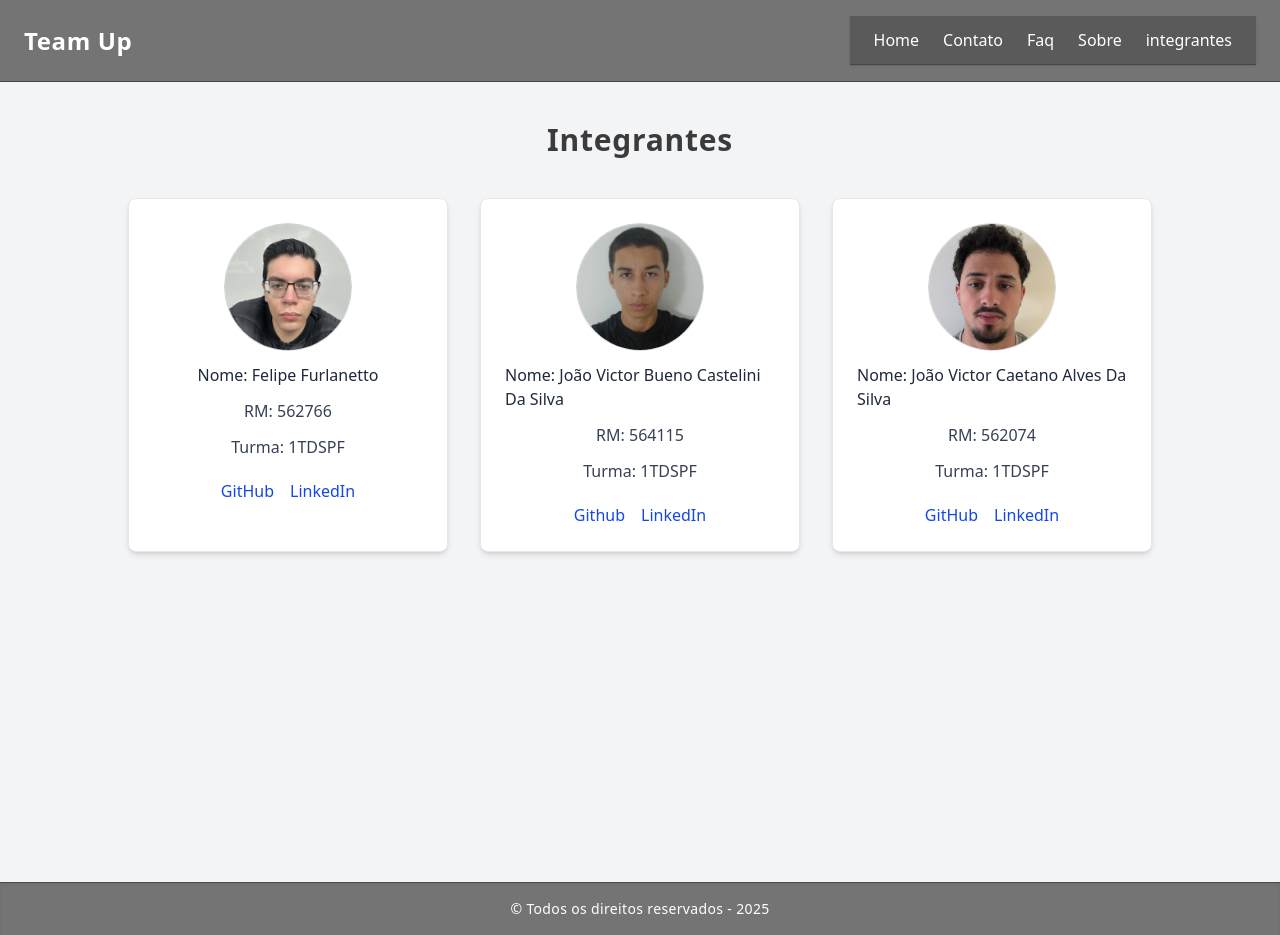
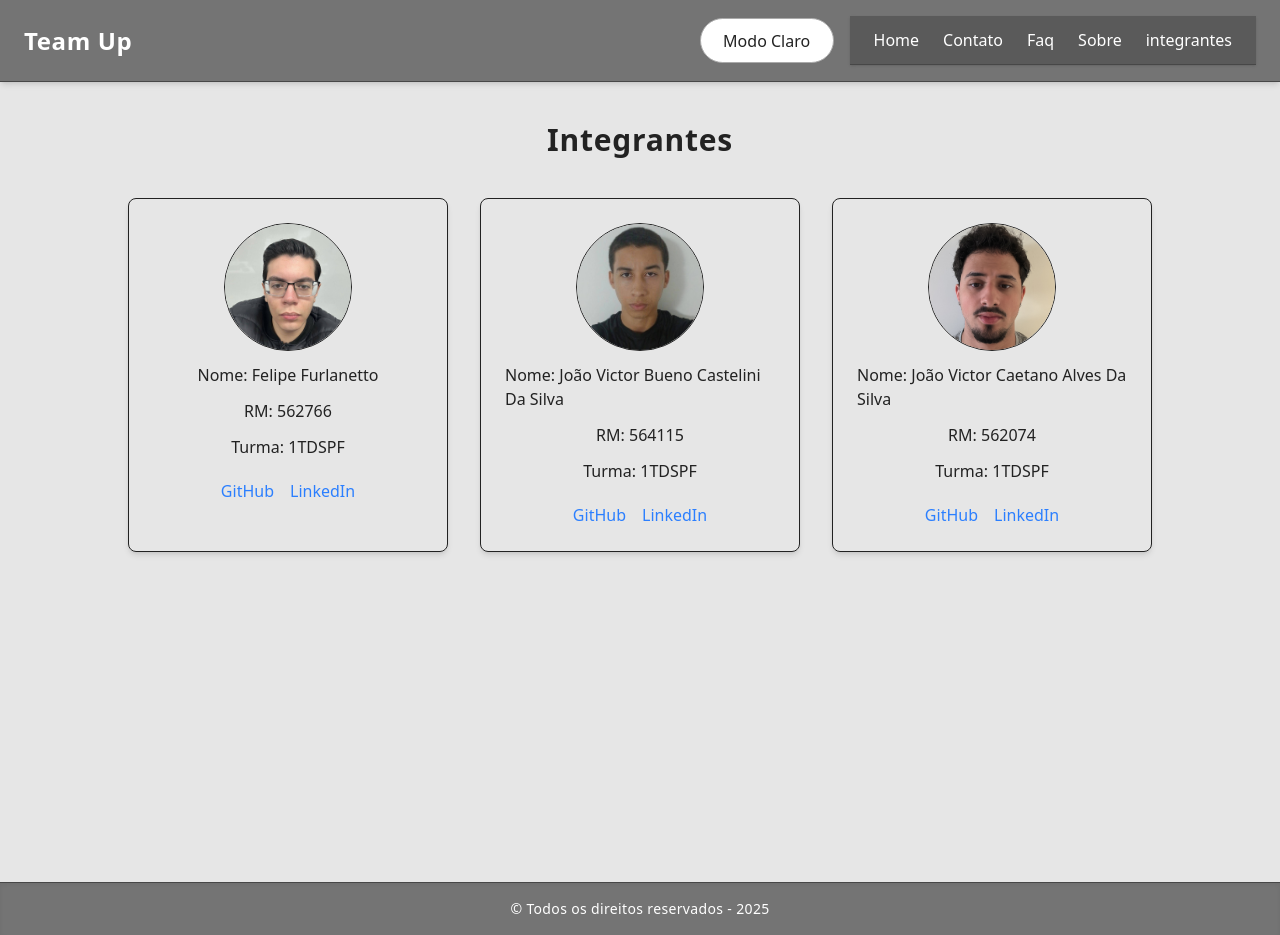
Before and after one commit to Felipe-Furlanetto0504/GS-Front-Segundo-Semestre, a React (Vite) app in the folder gs-front/: page /integrantes in a window 1280 px wide. Built offline with nearby package versions, Linux system fonts and the light colour scheme.

Commit message:
feat: modo escuro pronto

```diff
--- a/gs-front/src/App.tsx
+++ b/gs-front/src/App.tsx
@@ -2,8 +2,16 @@ import { Outlet } from "react-router-dom";
 import Cabecalho from "./components/Cabecalho/Cabecalho";
 import Rodape from "./components/Rodape/Rodape";
 
-export default function App(){
-  return(
-    <div><Cabecalho/><Outlet/><Rodape/></div>
+export default function App() {
+  return (
+    <div className="min-h-screen flex flex-col">
+      <Cabecalho />
+
+      <main className="flex-1">
+        <Outlet />
+      </main>
+
+      <Rodape />
+    </div>
   );
 }
--- /dev/null
+++ b/gs-front/src/ThemeContext.tsx
@@ -0,0 +1,47 @@
+import {
+  createContext,
+  useContext,
+  useEffect,
+  useState,
+  type ReactNode,
+} from "react";
+
+type Theme = "light" | "dark";
+
+interface ThemeContextValue {
+  theme: Theme;
+  toggleTheme: () => void;
+}
+
+export function useTheme() {
+  const context = useContext(ThemeContext);
+
+  if (!context) {
+    throw new Error("useTheme deve ser usado dentro de um ThemeProvider");
+  }
+  return context;
+}
+
+const ThemeContext = createContext<ThemeContextValue | undefined>(undefined);
+
+export function ThemeProvider({ children }: { children: React.ReactNode }) {
+  const [theme, setTheme] = useState<Theme>(() => {
+    const stored = localStorage.getItem("theme") as Theme | null;
+    return stored ?? "light";
+  });
+
+  useEffect(() => {
+    document.body.dataset.theme = theme;
+    localStorage.setItem("theme", theme);
+  }, [theme]);
+
+  function toggleTheme() {
+    setTheme((prev) => (prev === "light" ? "dark" : "light"));
+  }
+
+  return (
+    <ThemeContext.Provider value={{ theme, toggleTheme }}>
+      {children}
+    </ThemeContext.Provider>
+  );
+}
--- /dev/null
+++ b/gs-front/src/ThemeToggleButton.tsx
@@ -0,0 +1,23 @@
+import { useTheme } from "./ThemeContext";
+export function ThemeToggleButton(){
+    const{theme, toggleTheme} = useTheme();
+
+    const label = theme === "dark" ? "Modo escuro ativado. Clique para voltar ao claro." : "Modo claro ativado. clique para ir o escuro.";
+    return(
+        <button type="button" onClick={toggleTheme}
+        aria-pressed={theme === "dark"}
+        aria-label={label}
+        style={{padding: "0.6rem 1.4rem",
+            borderRadius: 999,
+            border: "1px solid #aaa",
+            cursor: "pointer",
+            background: theme === "dark" ? "#222" : "#fff",
+            color: theme === "dark" ? "#f5f5f5" : "#222",
+            transition: "background 0.3s ease, color 0.3s ease, transform 0.1s ease",
+
+        }}onMouseDown={(e) => (e.currentTarget.style.transform = "scale(0.97)")}
+        onMouseUp={(e) => (e.currentTarget.style.transform = "scale(1)")}>
+            {theme === "dark" ? "Modo Escuro" : "Modo Claro"}
+        </button>
+    );
+}
--- a/gs-front/src/components/Cabecalho/Cabecalho.tsx
+++ b/gs-front/src/components/Cabecalho/Cabecalho.tsx
@@ -1,10 +1,20 @@
 import Menu from "../Menu/Menu";
+import { ThemeToggleButton } from "../../ThemeToggleButton";
 
 export default function Cabecalho() {
   return (
-    <header className="w-full flex items-center justify-between bg-[#747474] text-white px-6 py-4 shadow-md border-b border-[#474747]">
+    <header
+      className="w-full flex items-center justify-between px-6 py-4 shadow-md border-b"
+      style={{
+        backgroundColor: "var(--header-bg)",
+        color: "var(--header-text)",
+        borderColor: "var(--header-border)",
+      }}
+    >
       <h1 className="text-2xl font-semibold tracking-wide">Team Up</h1>
-      <div className="flex items-center">
+
+      <div className="flex items-center gap-4">
+        <ThemeToggleButton />
         <Menu />
       </div>
     </header>
--- a/gs-front/src/components/Rodape/Rodape.tsx
+++ b/gs-front/src/components/Rodape/Rodape.tsx
@@ -1,6 +1,14 @@
 export default function Rodape() {
   return (
-    <footer className="w-full scren-h-min bg-[#747474] text-white text-center py-4 border-t border-[#474747] shadow-inner">
+    <footer
+      className="w-full min-h-min text-center py-4 shadow-inner border-t"
+      style={{
+        backgroundColor: "var(--header-bg)",
+        color: "var(--header-text)",
+        borderColor: "var(--header-border)",
+        transition: "background-color 0.3s ease, color 0.3s ease",
+      }}
+    >
       <p className="text-sm tracking-wide">
         &copy; Todos os direitos reservados - 2025
       </p>
--- a/gs-front/src/globals.css
+++ b/gs-front/src/globals.css
@@ -1,3 +1,35 @@
 @import "tailwindcss";
 
 :root {scroll-behavior: smooth;}
+
+
+
+
+:root {
+  --header-bg: #747474;
+  --header-text: #ffffff;
+  --header-border: #474747;
+
+
+
+
+  --bg: #e6e6e6;
+  --text: #222222;
+}
+
+
+body[data-theme="dark"] {
+  --header-bg: #2c2c2c;
+  --header-text: #f0f0f0;
+  --header-border: #1a1a1a;
+
+  --bg: #1a1a1a;
+  --text: #e8e8e8;
+}
+
+
+body {
+  background-color: var(--bg);
+  color: var(--text);
+  transition: background-color 0.3s ease, color 0.3s ease;
+}
--- a/gs-front/src/main.tsx
+++ b/gs-front/src/main.tsx
@@ -1,6 +1,7 @@
 import { StrictMode } from "react";
 import { createRoot } from "react-dom/client";
 import App from "./App";
+import { ThemeProvider } from "./ThemeContext";
 import { createBrowserRouter, RouterProvider } from "react-router-dom";
 import Error from "./routes/Error";
 import Contato from "./routes/Contato";
@@ -27,6 +28,8 @@ const router = createBrowserRouter([
 
 createRoot(document.getElementById("root")!).render(
   <StrictMode>
-    <RouterProvider router={router} />
+    <ThemeProvider>
+      <RouterProvider router={router} />
+    </ThemeProvider>
   </StrictMode>
 );
--- a/gs-front/src/routes/Integrantes/index.tsx
+++ b/gs-front/src/routes/Integrantes/index.tsx
@@ -9,88 +9,56 @@ export default function Integrantes() {
   }, []);
 
   return (
-    <main className="w-full flex flex-col items-center px-6 py-10 bg-gray-100 min-h-screen">
-      <h1 className="text-3xl font-bold text-[#3b3b3b] mb-10 tracking-wide">
+    <main className="w-full flex flex-col items-center px-6 py-10 bg-dynamic min-h-screen">
+      <h1 className="text-3xl font-bold text-dynamic-light mb-10 tracking-wide">
         Integrantes
       </h1>
 
       <section className="w-full max-w-5xl grid grid-cols-1 sm:grid-cols-2 lg:grid-cols-3 gap-8">
-        <div className="bg-white border border-gray-200 shadow-md rounded-lg p-6 flex flex-col items-center space-y-3">
+
+        <div className="card-dynamic border shadow-md rounded-lg p-6 flex flex-col items-center space-y-3">
           <img
             src={felipe}
             alt="felipe"
-            className="w-32 h-32 object-cover rounded-full border border-gray-300"
+            className="w-32 h-32 object-cover rounded-full border border-dynamic"
           />
-          <p className="text-gray-800 font-medium">Nome: Felipe Furlanetto</p>
-          <p className="text-gray-700">RM: 562766</p>
-          <p className="text-gray-700">Turma: 1TDSPF</p>
+          <p className="text-dynamic font-medium">Nome: Felipe Furlanetto</p>
+          <p className="text-dynamic-light">RM: 562766</p>
+          <p className="text-dynamic-light">Turma: 1TDSPF</p>
           <div className="flex gap-4 pt-2">
-            <a
-              href="https://github.com/Felipe-Furlanetto0504"
-              className="text-blue-700 hover:underline"
-            >
-              GitHub
-            </a>
-            <a
-              href="https://www.linkedin.com/in/felipe-furlanetto-a64671364/"
-              className="text-blue-700 hover:underline"
-            >
-              LinkedIn
-            </a>
+            <a href="https://github.com/Felipe-Furlanetto0504" className="text-blue-500 hover:underline">GitHub</a>
+            <a href="https://www.linkedin.com/in/felipe-furlanetto-a64671364/" className="text-blue-500 hover:underline">LinkedIn</a>
           </div>
         </div>
 
-        <div className="bg-white border border-gray-200 shadow-md rounded-lg p-6 flex flex-col items-center space-y-3">
+        <div className="card-dynamic border shadow-md rounded-lg p-6 flex flex-col items-center space-y-3">
           <img
             src={joao}
-            className="w-32 h-32 object-cover rounded-full border border-gray-300"
+            className="w-32 h-32 object-cover rounded-full border border-dynamic"
           />
-          <p className="text-gray-800 font-medium">
-            Nome: João Victor Bueno Castelini Da Silva
-          </p>
-          <p className="text-gray-700">RM: 564115</p>
-          <p className="text-gray-700">Turma: 1TDSPF</p>
+          <p className="text-dynamic font-medium">Nome: João Victor Bueno Castelini Da Silva</p>
+          <p className="text-dynamic-light">RM: 564115</p>
+          <p className="text-dynamic-light">Turma: 1TDSPF</p>
           <div className="flex gap-4 pt-2">
-            <a
-              href="https://github.com/Buenozw"
-              className="text-blue-700 hover:underline"
-            >
-              Github
-            </a>
-            <a
-              href="https://www.linkedin.com/in/victor-bueno%E3%83%84-116757350?utm_source=share&utm_campaign=share_via&utm_content=profile&utm_medium=android_app"
-              className="text-blue-700 hover:underline"
-            >
-              LinkedIn
-            </a>
+            <a href="https://github.com/Buenozw" className="text-blue-500 hover:underline">GitHub</a>
+            <a href="https://www.linkedin.com/in/victor-bueno%E3%83%84-116757350" className="text-blue-500 hover:underline">LinkedIn</a>
           </div>
         </div>
 
-        <div className="bg-white border border-gray-200 shadow-md rounded-lg p-6 flex flex-col items-center space-y-3">
+        <div className="card-dynamic border shadow-md rounded-lg p-6 flex flex-col items-center space-y-3">
           <img
             src={joaocc}
-            className="w-32 h-32 object-cover rounded-full border border-gray-300"
+            className="w-32 h-32 object-cover rounded-full border border-dynamic"
           />
-          <p className="text-gray-800 font-medium">
-            Nome: João Victor Caetano Alves Da Silva
-          </p>
-          <p className="text-gray-700">RM: 562074</p>
-          <p className="text-gray-700">Turma: 1TDSPF</p>
+          <p className="text-dynamic font-medium">Nome: João Victor Caetano Alves Da Silva</p>
+          <p className="text-dynamic-light">RM: 562074</p>
+          <p className="text-dynamic-light">Turma: 1TDSPF</p>
           <div className="flex gap-4 pt-2">
-            <a
-              href="https://github.com/joaocaetano1310"
-              className="text-blue-700 hover:underline"
-            >
-              GitHub
-            </a>
-            <a
-              href="https://www.linkedin.com/in/jo%C3%A3o-victor-caetano-b853222b6/"
-              className="text-blue-700 hover:underline"
-            >
-              LinkedIn
-            </a>
+            <a href="https://github.com/joaocaetano1310" className="text-blue-500 hover:underline">GitHub</a>
+            <a href="https://www.linkedin.com/in/jo%C3%A3o-victor-caetano-b853222b6/" className="text-blue-500 hover:underline">LinkedIn</a>
           </div>
         </div>
+
       </section>
     </main>
   );
```
Also changed, not shown: gs-front/src/routes/Contato/index.tsx (+35 -9 lines), gs-front/src/routes/Faq/index.tsx (+36 -25 lines), gs-front/src/routes/Home/index.tsx (+30 -8 lines), gs-front/src/routes/Sobre/index.tsx (+18 -10 lines).
